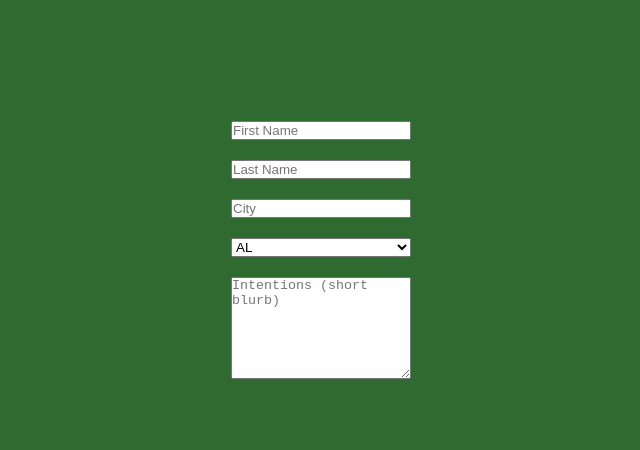
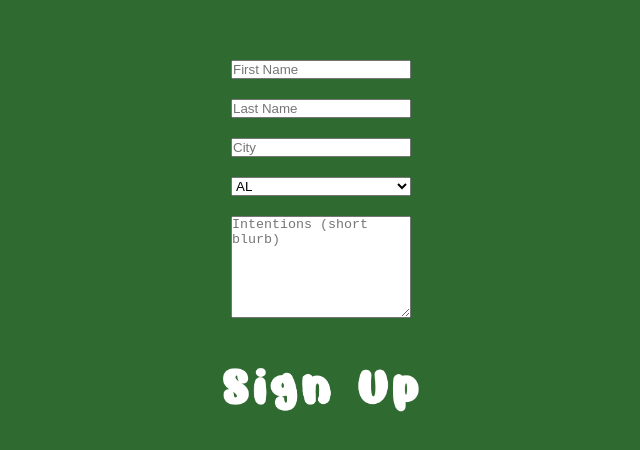
Before and after one commit to Samantha-Brown/future-seeds-ui, a React (Create React App) app: page /signup in a window 1280 px wide. Shown: the part 150-600 px from the top of the page, without its empty margins (319-959 px from the left). Built offline with nearby package versions, Linux system fonts and the light colour scheme.

Commit message:
Sign up button import

```diff
--- a/src/Components/SignUp/SignUp.css
+++ b/src/Components/SignUp/SignUp.css
@@ -1,3 +1,10 @@
+.signup-container {
+  display: flex;
+  flex-direction: column;
+  justify-content: center;
+  align-items: center;
+}
+
 .input-container {
   display: flex;
   flex-direction: column;
@@ -11,3 +18,9 @@
 .input-signup, .input-intentions {
   margin: 10px;
 }
+
+.signup-btn {
+  max-width: 25vh;
+  height: auto;
+  margin: 3vw;
+}
--- a/src/Components/SignUp/SignUp.js
+++ b/src/Components/SignUp/SignUp.js
@@ -1,6 +1,8 @@
 import { useState } from 'react'
 import StateList from '../StateList/StateList'
 import './SignUp.css'
+
+import signUp from '../../images/signup.png'
 
 const SignUp = () => {
   const [userFirstName, setUserFirstName] = useState('')
@@ -52,6 +54,7 @@ const SignUp = () => {
           resize='none'
         />
       </div>
+      <img src={signUp} alt='sign up' className='signup-btn'/>
     </div>
   )
 }
```
